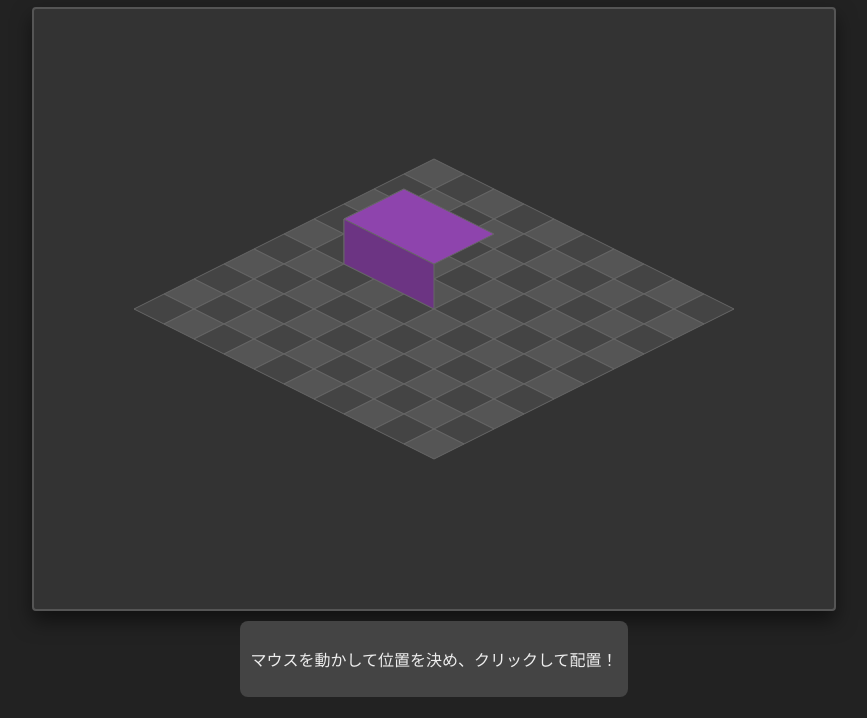
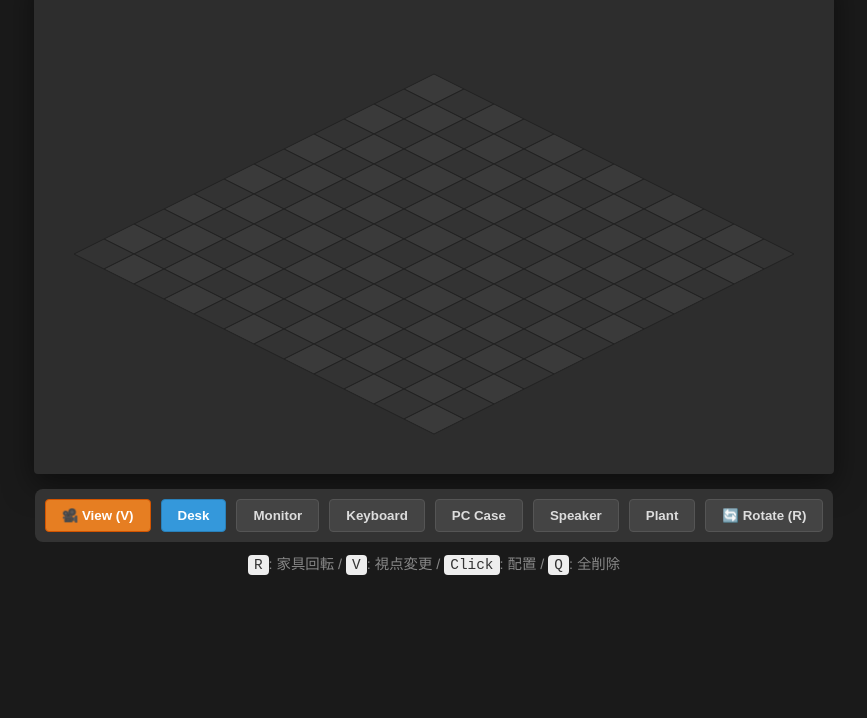
Before and after one commit to KobayasiAyumu/desk-simulator, a plain HTML site: page index.html in a window 1280 px wide. Shown: the part 82-800 px from the top of the page, without its empty margins (206-1073 px from the left). Drawn offline with Linux system fonts and the light colour scheme.

Commit message:
視認性向上 家具追加 回転機能を追加

```diff
--- a/index.html
+++ b/index.html
@@ -3,198 +3,359 @@
 <head>
     <meta charset="UTF-8">
     <meta name="viewport" content="width=device-width, initial-scale=1.0">
-    <title>Desk Setup Simulator (Interactive)</title>
+    <title>Desk Setup Simulator (Q to Clear)</title>
     <style>
         body {
-            background-color: #222;
+            background-color: #1a1a1a;
             color: #eee;
             display: flex;
             flex-direction: column;
             align-items: center;
-            font-family: sans-serif;
-            user-select: none; /* 文字選択を防止 */
+            font-family: "Helvetica Neue", Arial, sans-serif;
+            user-select: none;
+            overflow: hidden;
         }
+        h1 { margin: 10px 0; font-size: 1.5rem; }
+
         canvas {
-            border: 2px solid #555;
-            background-color: #333;
+            background-color: #2d2d2d;
             border-radius: 4px;
-            box-shadow: 0 10px 20px rgba(0,0,0,0.5);
-            cursor: none; /* OSのカーソルを消す（自前のカーソルを表示するため） */
+            box-shadow: 0 10px 30px rgba(0,0,0,0.5);
+            cursor: none;
         }
-        .controls { margin-top: 10px; padding: 10px; background: #444; border-radius: 8px; }
+
+        .ui-panel {
+            margin-top: 15px;
+            display: flex;
+            gap: 10px;
+            background: #333;
+            padding: 10px;
+            border-radius: 8px;
+            flex-wrap: wrap;
+            justify-content: center;
+            max-width: 800px;
+        }
+
+        .item-btn {
+            background: #444;
+            border: 1px solid #555;
+            color: #ddd;
+            padding: 8px 16px;
+            border-radius: 4px;
+            cursor: pointer;
+            font-weight: bold;
+            transition: 0.2s;
+        }
+        .item-btn:hover { background: #555; color: white; }
+        .item-btn.active { background: #3498db; border-color: #2980b9; color: white; }
+        .item-btn.action { background: #e67e22; border-color: #d35400; color: white; }
+
+        .control-info { margin-top: 10px; font-size: 0.9rem; color: #888; }
+        kbd { background: #eee; color: #333; padding: 2px 6px; border-radius: 4px; font-family: monospace; }
     </style>
 </head>
 <body>
 
-    <h1>🖱️ Click to Move Desk</h1>
-    <canvas id="isoCanvas" width="800" height="600"></canvas>
+    <h1>🖥️ Desk Setup Simulator</h1>
+    <canvas id="isoCanvas" width="800" height="500"></canvas>
 
-    <div class="controls">
-        <p>マウスを動かして位置を決め、クリックして配置！</p>
+    <div class="ui-panel" id="toolbar"></div>
+    <div class="control-info">
+        <kbd>R</kbd>: 家具回転 / <kbd>V</kbd>: 視点変更 / <kbd>Click</kbd>: 配置 / <kbd>Q</kbd>: 全削除
     </div>
 
     <script>
         const canvas = document.getElementById('isoCanvas');
         const ctx = canvas.getContext('2d');
 
-        // === 設定値 ===
-        const GRID_SIZE = 10;
+        // === 設定 ===
+        const GRID_SIZE = 12;
         const TILE_WIDTH = 60;
         const TILE_HEIGHT = 30;
         const ORIGIN_X = canvas.width / 2;
-        const ORIGIN_Y = 150;
+        const ORIGIN_Y = 100;
 
-        // 机の位置
-        let deskX = 2;
-        let deskY = 3;
+        // === カタログ ===
+        const CATALOG = [
+            { id: 'desk', name: 'Desk', w: 3, d: 2, h: 1.5, z: 0, color: '#9b59b6' },
+            { id: 'monitor', name: 'Monitor', w: 0.2, d: 1.5, h: 1.0, z: 1.5, color: '#2c3e50' },
+            { id: 'keyboard', name: 'Keyboard', w: 0.8, d: 0.3, h: 0.1, z: 1.5, color: '#ecf0f1' },
+            { id: 'pc', name: 'PC Case', w: 0.5, d: 1, h: 1.2, z: 0, color: '#e74c3c' },
+            { id: 'speaker', name: 'Speaker', w: 0.5, d: 0.5, h: 0.8, z: 0, color: '#f1c40f' },
+            { id: 'plant', name: 'Plant', w: 0.6, d: 0.6, h: 1.0, z: 0, color: '#2ecc71' }
+        ];
 
-        // マウスが今乗っているグリッドの位置
+        let placedItems = [];
+        let selectedItemId = 'desk';
+        let itemRotation = 0;
+        let viewAngle = 0;
         let hoverX = -1;
         let hoverY = -1;
 
-        // ==========================================
-        // 📐 座標変換 (Grid <-> Screen)
-        // ==========================================
+        function init() {
+            createToolbar();
+            drawLoop();
+        }
 
-        // グリッド -> 画面 (前回と同じ)
-        function toScreen(gx, gy, gz = 0) {
+        function createToolbar() {
+            const toolbar = document.getElementById('toolbar');
+
+            const viewBtn = document.createElement('button');
+            viewBtn.className = 'item-btn action';
+            viewBtn.innerText = '🎥 View (V)';
+            viewBtn.onclick = rotateView;
+            toolbar.appendChild(viewBtn);
+
+            CATALOG.forEach(item => {
+                const btn = document.createElement('button');
+                btn.className = 'item-btn';
+                if(item.id === selectedItemId) btn.classList.add('active');
+                btn.innerText = item.name;
+                btn.onclick = () => {
+                    selectedItemId = item.id;
+                    document.querySelectorAll('.item-btn').forEach(b => b.classList.remove('active'));
+                    btn.classList.add('active');
+                };
+                toolbar.appendChild(btn);
+            });
+
+            const rotBtn = document.createElement('button');
+            rotBtn.className = 'item-btn';
+            rotBtn.innerText = '🔄 Rotate (R)';
+            rotBtn.onclick = rotateCurrentItem;
+            toolbar.appendChild(rotBtn);
+        }
+
+        // === 色の明暗計算 ===
+        function adjustColor(hex, percent) {
+            hex = hex.replace(/^\s*#|\s*$/g, '');
+            if (hex.length === 3) hex = hex.replace(/(.)/g, '$1$1');
+
+            let r = parseInt(hex.substr(0, 2), 16);
+            let g = parseInt(hex.substr(2, 2), 16);
+            let b = parseInt(hex.substr(4, 2), 16);
+
+            if (percent > 0) {
+                r += (255 - r) * percent;
+                g += (255 - g) * percent;
+                b += (255 - b) * percent;
+            } else {
+                r += r * percent;
+                g += g * percent;
+                b += b * percent;
+            }
+
+            r = Math.min(255, Math.max(0, Math.round(r)));
+            g = Math.min(255, Math.max(0, Math.round(g)));
+            b = Math.min(255, Math.max(0, Math.round(b)));
+
+            const RR = r.toString(16).padStart(2, '0');
+            const GG = g.toString(16).padStart(2, '0');
+            const BB = b.toString(16).padStart(2, '0');
+
+            return `#${RR}${GG}${BB}`;
+        }
+
+        // === 座標計算 ===
+        function worldToView(wx, wy) {
+            let vx = wx;
+            let vy = wy;
+            for (let i = 0; i < viewAngle; i++) {
+                const oldX = vx;
+                const oldY = vy;
+                vx = GRID_SIZE - 1 - oldY;
+                vy = oldX;
+            }
+            return { x: vx, y: vy };
+        }
+
+        function viewToWorld(vx, vy) {
+            let wx = vx;
+            let wy = vy;
+            const reverseRotations = (4 - viewAngle) % 4;
+            for (let i = 0; i < reverseRotations; i++) {
+                const oldX = wx;
+                const oldY = wy;
+                wx = GRID_SIZE - 1 - oldY;
+                wy = oldX;
+            }
+            return { x: wx, y: wy };
+        }
+
+        function gridToScreen(gx, gy, gz) {
             const screenX = ORIGIN_X + (gx - gy) * (TILE_WIDTH / 2);
             const screenY = ORIGIN_Y + (gx + gy) * (TILE_HEIGHT / 2) - (gz * TILE_HEIGHT);
             return { x: screenX, y: screenY };
         }
 
-        // 画面 -> グリッド (★今回の新兵器：逆変換)
-        function toGrid(screenX, screenY) {
-            // 原点からのズレを計算
+        function screenToGrid(screenX, screenY) {
             const adjX = screenX - ORIGIN_X;
             const adjY = screenY - ORIGIN_Y;
-
-            // 連立方程式を解いて gridX, gridY を導き出す
-            // (詳細な数学的説明は省きますが、これがアイソメトリックの逆計算式です)
             const gy = (adjY / (TILE_HEIGHT / 2) - adjX / (TILE_WIDTH / 2)) / 2;
             const gx = (adjY / (TILE_HEIGHT / 2) + adjX / (TILE_WIDTH / 2)) / 2;
-
             return { x: Math.floor(gx), y: Math.floor(gy) };
         }
 
-        // ==========================================
-        // 🎮 マウスイベント処理
-        // ==========================================
-
-        // マウスが動いた時
+        // === イベント ===
         canvas.addEventListener('mousemove', (e) => {
-            // Canvas内でのマウス座標を取得
             const rect = canvas.getBoundingClientRect();
-            const mouseX = e.clientX - rect.left;
-            const mouseY = e.clientY - rect.top;
-
-            // 画面座標をグリッド座標に変換
-            const gridPos = toGrid(mouseX, mouseY);
-
-            // グリッドの外にはみ出していないかチェック
-            if (gridPos.x >= 0 && gridPos.x < GRID_SIZE &&
-                gridPos.y >= 0 && gridPos.y < GRID_SIZE) {
-                hoverX = gridPos.x;
-                hoverY = gridPos.y;
+            const viewPos = screenToGrid(e.clientX - rect.left, e.clientY - rect.top);
+            if (viewPos.x >= 0 && viewPos.x < GRID_SIZE && viewPos.y >= 0 && viewPos.y < GRID_SIZE) {
+                const worldPos = viewToWorld(viewPos.x, viewPos.y);
+                hoverX = worldPos.x;
+                hoverY = worldPos.y;
             } else {
                 hoverX = -1;
                 hoverY = -1;
             }
-
-            // 画面を再描画
-            drawMap();
         });
 
-        // クリックした時
         canvas.addEventListener('click', () => {
-            // カーソルが有効な位置にあれば、そこに机を移動
-            if (hoverX !== -1 && hoverY !== -1) {
-                deskX = hoverX;
-                deskY = hoverY;
-                drawMap();
+            if (hoverX !== -1) {
+                const template = CATALOG.find(i => i.id === selectedItemId);
+                let w = itemRotation === 0 ? template.w : template.d;
+                let d = itemRotation === 0 ? template.d : template.w;
+                placedItems.push({
+                    ...template,
+                    x: hoverX, y: hoverY, w: w, d: d, rot: itemRotation
+                });
             }
         });
 
-        // ==========================================
-        // 🎨 描画関数
-        // ==========================================
+        // ★★★ ここを変更しました！ ★★★
+        window.addEventListener('keydown', (e) => {
+            if (e.key === 'r' || e.key === 'R') rotateCurrentItem();
+            if (e.key === 'v' || e.key === 'V') rotateView();
 
-        function drawTile(gx, gy, color = null) {
-            const top = toScreen(gx, gy, 0);
-            const right = toScreen(gx + 1, gy, 0);
-            const bottom = toScreen(gx + 1, gy + 1, 0);
-            const left = toScreen(gx, gy + 1, 0);
+            // Qキーで全削除
+            if (e.key === 'q' || e.key === 'Q') {
+                placedItems = [];
+            }
+        });
+
+        function rotateCurrentItem() { itemRotation = (itemRotation === 0) ? 1 : 0; }
+        function rotateView() { viewAngle = (viewAngle + 1) % 4; }
+
+        // === 描画ループ ===
+        function drawLoop() {
+            ctx.clearRect(0, 0, canvas.width, canvas.height);
+
+            // 床
+            for (let vy = 0; vy < GRID_SIZE; vy++) {
+                for (let vx = 0; vx < GRID_SIZE; vx++) {
+                    drawTile(vx, vy);
+                }
+            }
+
+            let renderList = [];
+            placedItems.forEach(item => {
+                const vPos = worldToView(item.x, item.y);
+                let vW = (viewAngle % 2 === 0) ? item.w : item.d;
+                let vD = (viewAngle % 2 === 0) ? item.d : item.w;
+                renderList.push({ ...item, vx: vPos.x, vy: vPos.y, vw: vW, vd: vD, isGhost: false });
+            });
+
+            if (hoverX !== -1) {
+                const template = CATALOG.find(i => i.id === selectedItemId);
+                let rawW = itemRotation === 0 ? template.w : template.d;
+                let rawD = itemRotation === 0 ? template.d : template.w;
+                const vPos = worldToView(hoverX, hoverY);
+                let vW = (viewAngle % 2 === 0) ? rawW : rawD;
+                let vD = (viewAngle % 2 === 0) ? rawD : rawW;
+                renderList.push({ ...template, vx: vPos.x, vy: vPos.y, vw: vW, vd: vD, isGhost: true });
+            }
+
+            renderList.sort((a, b) => {
+                const depthA = a.vx + a.vy;
+                const depthB = b.vx + b.vy;
+                if (depthA !== depthB) return depthA - depthB;
+                return a.z - b.z;
+            });
+
+            renderList.forEach(item => {
+                const alpha = item.isGhost ? 0.6 : 1.0;
+                drawSolidCube(item.vx, item.vy, item.z, item.vw, item.vd, item.h, item.color, alpha, item.isGhost);
+            });
+
+            requestAnimationFrame(drawLoop);
+        }
+
+        // === 描画関数 ===
+        function drawTile(vx, vy) {
+            const p = [
+                gridToScreen(vx, vy, 0),
+                gridToScreen(vx+1, vy, 0),
+                gridToScreen(vx+1, vy+1, 0),
+                gridToScreen(vx, vy+1, 0)
+            ];
+
+            const worldPos = viewToWorld(vx, vy);
+            const isHover = (worldPos.x === hoverX && worldPos.y === hoverY);
 
             ctx.beginPath();
-            ctx.moveTo(top.x, top.y);
-            ctx.lineTo(right.x, right.y);
-            ctx.lineTo(bottom.x, bottom.y);
-            ctx.lineTo(left.x, left.y);
+            ctx.moveTo(p[0].x, p[0].y);
+            ctx.lineTo(p[1].x, p[1].y);
+            ctx.lineTo(p[2].x, p[2].y);
+            ctx.lineTo(p[3].x, p[3].y);
             ctx.closePath();
 
-            // 引数で色が指定されていればそれを使う（ハイライト用）
-            if (color) {
-                ctx.fillStyle = color;
-            } else {
-                ctx.fillStyle = (gx + gy) % 2 === 0 ? '#555' : '#444';
-            }
+            ctx.fillStyle = (vx + vy) % 2 === 0 ? '#3a3a3a' : '#333';
+            if(isHover) ctx.fillStyle = '#555';
 
             ctx.fill();
-            ctx.strokeStyle = '#666';
+            ctx.strokeStyle = '#222';
+            ctx.lineWidth = 1;
             ctx.stroke();
         }
 
-        function drawCube(gx, gy, width, depth, height, colorTop, colorSide) {
-            const p1 = toScreen(gx, gy, 0);
-            const p4 = toScreen(gx, gy + depth, 0);
-            const p3 = toScreen(gx + width, gy + depth, 0);
+        function drawSolidCube(vx, vy, vz, w, d, h, baseColor, alpha, isGhost) {
+            ctx.globalAlpha = alpha;
 
-            const h = height;
-            const t1 = toScreen(gx, gy, h);
-            const t2 = toScreen(gx + width, gy, h);
-            const t3 = toScreen(gx + width, gy + depth, h);
-            const t4 = toScreen(gx, gy + depth, h);
+            const p0 = gridToScreen(vx, vy, vz);
+            const p1 = gridToScreen(vx+w, vy, vz);
+            const p2 = gridToScreen(vx+w, vy+d, vz);
+            const p3 = gridToScreen(vx, vy+d, vz);
 
-            // 左側面
-            ctx.fillStyle = colorSide;
+            const t0 = gridToScreen(vx, vy, vz+h);
+            const t1 = gridToScreen(vx+w, vy, vz+h);
+            const t2 = gridToScreen(vx+w, vy+d, vz+h);
+            const t3 = gridToScreen(vx, vy+d, vz+h);
+
+            const topColor = adjustColor(baseColor, 0.4);
+            const rightColor = baseColor;
+            const leftColor = adjustColor(baseColor, -0.2);
+
+            const strokeColor = isGhost ? '#ffff00' : '#111';
+            const lineWidth = isGhost ? 2 : 1;
+
+            ctx.lineWidth = lineWidth;
+            ctx.lineJoin = 'round';
+            ctx.strokeStyle = strokeColor;
+
+            ctx.fillStyle = leftColor;
             ctx.beginPath();
-            ctx.moveTo(p1.x, p1.y); ctx.lineTo(p4.x, p4.y); ctx.lineTo(t4.x, t4.y); ctx.lineTo(t1.x, t1.y);
+            ctx.moveTo(p3.x, p3.y); ctx.lineTo(p0.x, p0.y); ctx.lineTo(t0.x, t0.y); ctx.lineTo(t3.x, t3.y);
             ctx.closePath(); ctx.fill(); ctx.stroke();
 
-            // 右側面
-            ctx.fillStyle = colorSide;
+            ctx.fillStyle = rightColor;
             ctx.beginPath();
-            ctx.moveTo(p4.x, p4.y); ctx.lineTo(p3.x, p3.y); ctx.lineTo(t3.x, t3.y); ctx.lineTo(t4.x, t4.y);
+            ctx.moveTo(p2.x, p2.y); ctx.lineTo(p1.x, p1.y); ctx.lineTo(t1.x, t1.y); ctx.lineTo(t2.x, t2.y);
             ctx.closePath(); ctx.fill(); ctx.stroke();
 
-            // 上面
-            ctx.fillStyle = colorTop;
+            ctx.fillStyle = topColor;
             ctx.beginPath();
-            ctx.moveTo(t1.x, t1.y); ctx.lineTo(t2.x, t2.y); ctx.lineTo(t3.x, t3.y); ctx.lineTo(t4.x, t4.y);
+            ctx.moveTo(t0.x, t0.y); ctx.lineTo(t1.x, t1.y); ctx.lineTo(t2.x, t2.y); ctx.lineTo(t3.x, t3.y);
             ctx.closePath(); ctx.fill(); ctx.stroke();
+
+            if(isGhost) {
+                ctx.strokeStyle = 'yellow';
+                ctx.strokeRect(0,0,0,0);
+            }
+
+            ctx.globalAlpha = 1.0;
         }
 
-        function drawMap() {
-            ctx.clearRect(0, 0, canvas.width, canvas.height);
-
-            // 1. 床を描く
-            for (let y = 0; y < GRID_SIZE; y++) {
-                for (let x = 0; x < GRID_SIZE; x++) {
-                    // もしマウスが乗っている場所なら、黄色く塗る
-                    if (x === hoverX && y === hoverY) {
-                        drawTile(x, y, 'rgba(255, 235, 59, 0.6)'); // 半透明の黄色
-                    } else {
-                        drawTile(x, y);
-                    }
-                }
-            }
-
-            // 2. 机を描く
-            drawCube(deskX, deskY, 3, 2, 1.5, '#8e44ad', '#6c3483');
-        }
-
-        drawMap();
-
+        init();
     </script>
 </body>
 </html>
```
